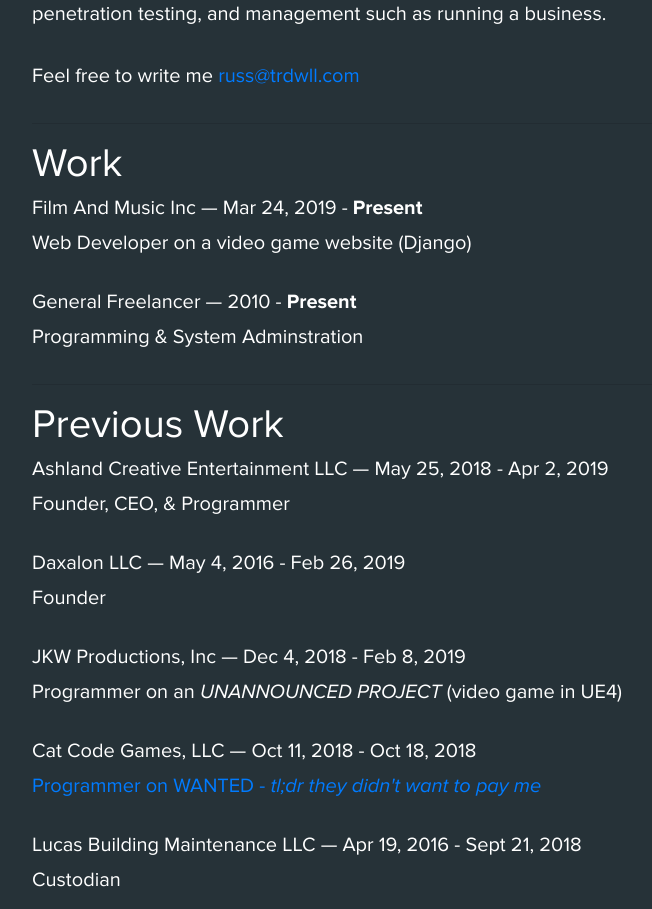
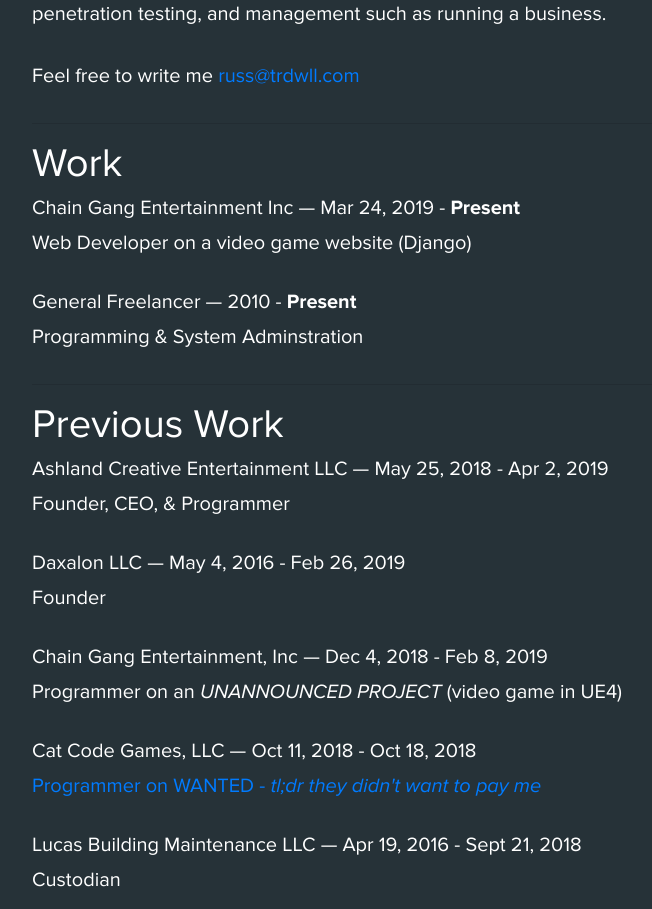
Before and after one commit to trdwll/website, a Django app: template templates/about.html in a window 1280 px wide. Shown: the part 315-1224 px from the top of the page, without its empty margins (53-705 px from the left). Run offline with Django 3.2, Linux system fonts and the light colour scheme; the template is opened without the code that fills it, so the values that code supplies are empty; some libraries are stand-ins or nearby versions.

Commit message:
update about and index

```diff
--- a/templates/about.html
+++ b/templates/about.html
@@ -25,7 +25,7 @@
 
                 <h1>Work</h1>
 
-                <h5>Film And Music Inc &mdash; <span class="date">Mar 24, 2019 - <strong>Present</strong></span></h5>
+                <h5>Chain Gang Entertainment Inc &mdash; <span class="date">Mar 24, 2019 - <strong>Present</strong></span></h5>
                 <p>Web Developer on a video game website (Django)</p>
 
                 <h5>General Freelancer &mdash; <span class="date">2010 - <strong>Present</strong></span></h5>
@@ -40,7 +40,7 @@
                 <h5 title="Software Development &amp; Web Security Consultancy">Daxalon LLC &mdash; <span class="date">May 4, 2016 - Feb 26, 2019</span></h5>
                 <p>Founder</p>
 
-                <h5>JKW Productions, Inc &mdash; <span class="date">Dec 4, 2018 - Feb 8, 2019</span></h5>
+                <h5>Chain Gang Entertainment, Inc &mdash; <span class="date">Dec 4, 2018 - Feb 8, 2019</span></h5>
                 <p>Programmer on an <i title="This project should be announced sometime in 2019.">UNANNOUNCED PROJECT</i> (video game in UE4)</p>
 
                 <h5>Cat Code Games, LLC &mdash; <span class="date">Oct 11, 2018 - Oct 18, 2018</span></h5>
--- a/templates/index.html
+++ b/templates/index.html
@@ -25,7 +25,7 @@
                 <h1>Hello World</h1>
                 <p>My name is <span itemprop="name">Russ Treadwell</span> and I go by trdwll. I'm a <span itemprop="jobTitle">Programmer</span> with an interest in games programming.</p>
             </div>
-            <h2>Aspiring firefighter and soldier.<span>I believe anything is possible.</span></h2>
+            <h2>Aspiring Game Warden or Firefighter.<span>I believe anything is possible.</span></h2>
         </div>
     </div>
 </section>
```
Also changed, not shown: 1 other file.
